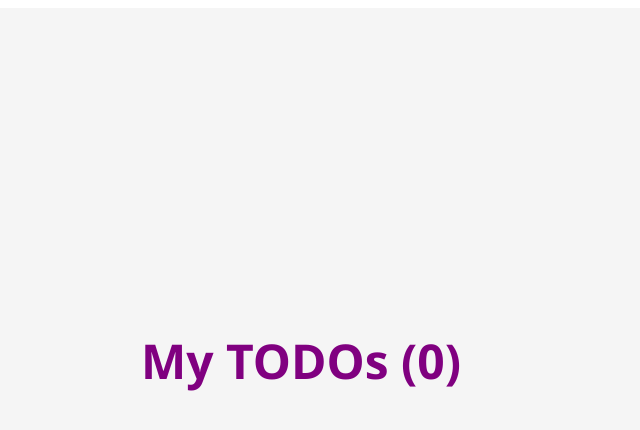
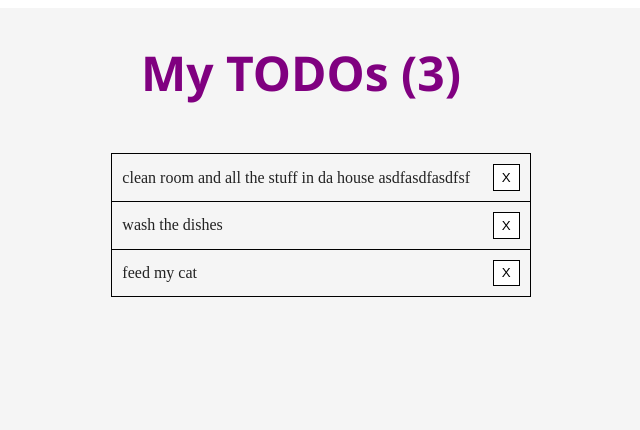
Before and after one commit to piwnk/kd-todo, a React app: page / in a window 1280 px wide. Shown: the top 430 px of the page, without its empty margins (347-987 px from the left). Built offline with nearby package versions, Linux system fonts and the light colour scheme.

Commit message:
todo working

```diff
--- a/package.json
+++ b/package.json
@@ -14,6 +14,7 @@
     "babel-eslint": "^8.0.2",
     "babel-loader": "^7.1.2",
     "babel-preset-es2015": "^6.24.1",
+    "babel-preset-minify": "^0.2.0",
     "babel-preset-react": "^6.24.1",
     "babel-preset-stage-0": "^6.24.1",
     "css-loader": "^0.28.7",
--- a/src/components/TodoList.jsx
+++ b/src/components/TodoList.jsx
@@ -1,24 +1,35 @@
-import React from 'react';
+import React, { Component } from 'react';
 import PropTypes from 'prop-types';
 
 import style from '../../style/App.css';
 
-const TodoList = props => (
-  <ul
-    className={style.Title}
+
+class ListItem extends Component {
+  static propTypes = {
+    id: PropTypes.number.isRequired,
+    text: PropTypes.string.isRequired,
+    remove: PropTypes.func.isRequired
+  }
+
+  render() {
+    return (
+      <li
+        className={style.Item}
       >
-    {props.items.map(item => (
-      <li
-        key={item.id}
-        onClick={props.remove(item.id)}
+        <p>{this.props.text}</p>
+        <button
+          onClick={() => this.props.remove(this.props.id)}
         >
-        {item.text}
+          X
+        </button>
       </li>
-    ))}
-  </ul>
     );
+  }
+}
 
-TodoList.propTypes = {
+
+export default class TodoList extends Component {
+  static propTypes = {
     items: PropTypes.arrayOf(
       PropTypes.objectOf(
         PropTypes.oneOfType([
@@ -26,6 +37,21 @@ TodoList.propTypes = {
           PropTypes.number
         ]))).isRequired,
     remove: PropTypes.func.isRequired
-};
+  }
 
-export default TodoList;
+  render() {
+    const ListItems = this.props.items.map(item => (
+      <ListItem
+        key={item.id}
+        id={item.id}
+        text={item.text}
+        remove={this.props.remove}
+      />
+    ));
+    return (
+      <ul>
+        {ListItems}
+      </ul>
+    );
+  }
+}
--- a/src/containers/App.jsx
+++ b/src/containers/App.jsx
@@ -9,7 +9,7 @@ export default class extends Component {
   state = {
     data: [{
       id: 1,
-      text: 'clean room'
+      text: 'clean room and all the stuff in da house asdfasdfasdfsf'
     }, {
       id: 2,
       text: 'wash the dishes'
@@ -42,10 +42,10 @@ export default class extends Component {
       <Title
         title={`My TODOs (${this.state.data.length})`}
       />
-      {<TodoList
+      <TodoList
         items={this.state.data}
         remove={this.removeTodo}
-      />}
+      />
     </div>
   )
 }
--- a/style/App.css
+++ b/style/App.css
@@ -4,7 +4,7 @@
   display: flex;
   flex-direction: column;
   flex-wrap: nowrap;
-   justify-content: center;
+  justify-content: flex-start;
   align-items: center;
   align-content: center;
   width: 100vw;
@@ -16,3 +16,33 @@
   font-size: 3rem;
   color: purple;
 }
+
+.Item {
+  display: grid;
+  grid-template-columns: 7fr 1fr;
+  align-items: center;
+  border: solid black 1px;
+  border-top: 0;
+  padding: 10px;
+}
+
+.Item:first-child {
+  border-top: solid black 1px;
+}
+
+.Item p {
+  margin: 0;
+}
+
+.Item button {
+  background-color: white;
+  border: solid black 1px;
+  width: 2em;
+  height: 2em;
+  justify-self: end;
+}
+
+.Item button:hover {
+  background-color: purple;
+  color: white;
+}
```
Also changed, not shown: .babelrc, 1 other file (tests, documents, lock files or other folders). Lines whose indentation alone changed are shown as unchanged.
